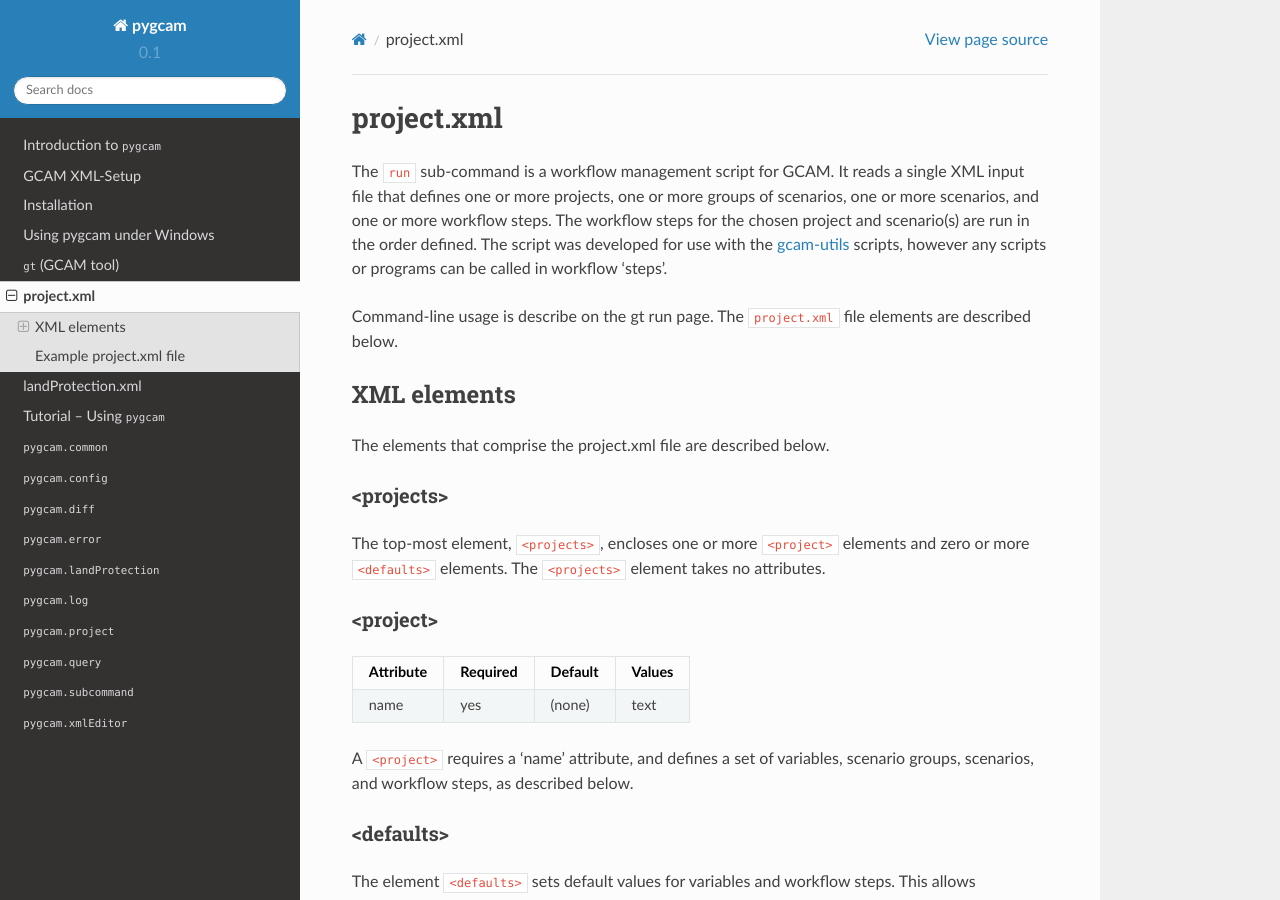
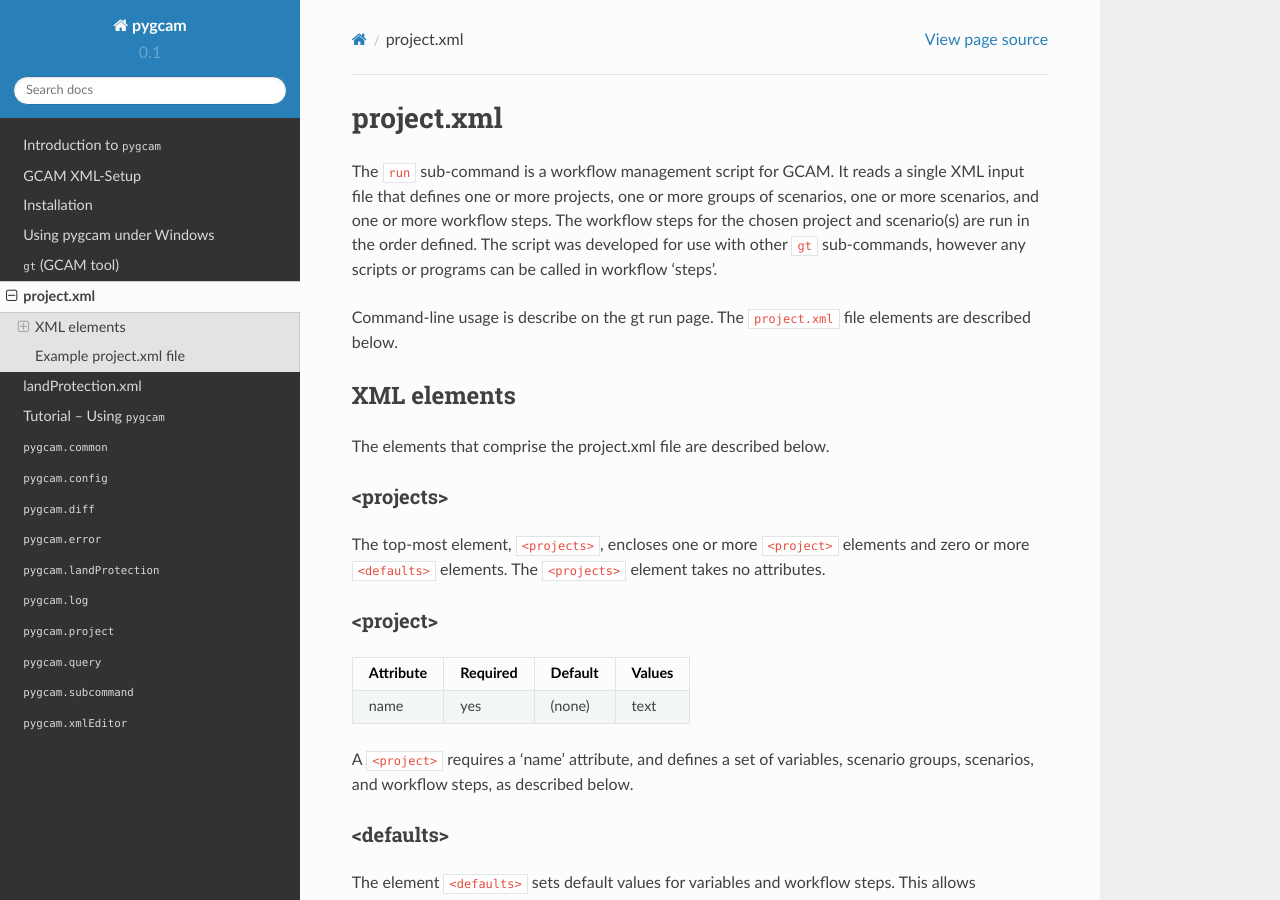
Before and after one commit to JGCRI/pygcam, a Sphinx documentation site: the page built from docs/source/project-xml.rst, in a window 1280 px wide and 900 px high. Built offline with Sphinx 7.4.7 and the Read the Docs theme 2.0.0, drawn with Linux system fonts in a browser that asks for light colours.

Commit message:
Updated docs

```diff
--- a/docs/source/project-xml.rst
+++ b/docs/source/project-xml.rst
@@ -8,9 +8,8 @@
 reads a single XML input file that defines one or more projects, one or
 more groups of scenarios, one or more scenarios, and one or more workflow
 steps. The workflow steps for the chosen project and scenario(s) are run
-in the order defined. The script was developed for use with the
-`gcam-utils <https://bitbucket.org/plevin/gcam-utils/wiki/Home>`__
-scripts, however any scripts or programs can be called in workflow
+in the order defined. The script was developed for use with other ``gt``
+sub-commands, however any scripts or programs can be called in workflow
 'steps'.
 
 Command-line usage is describe on the :ref:`gt run<run-label>` page.
```
Also changed, not shown: 7 other files.
